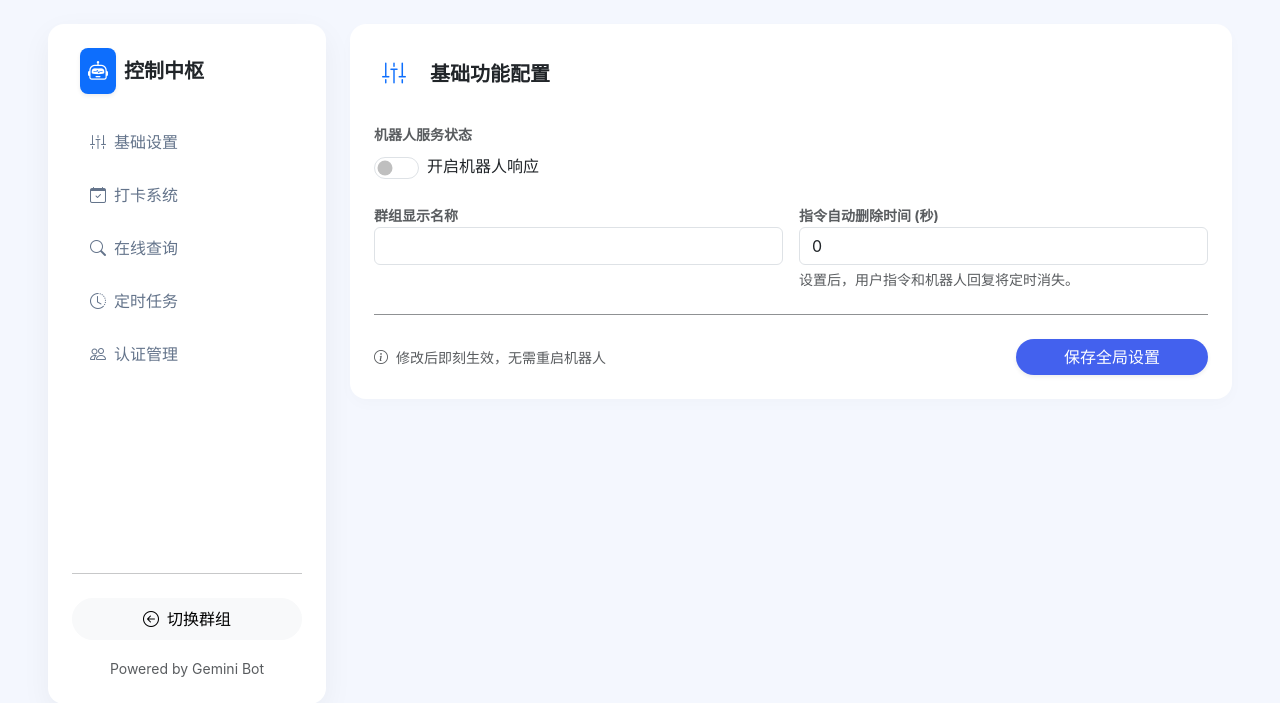
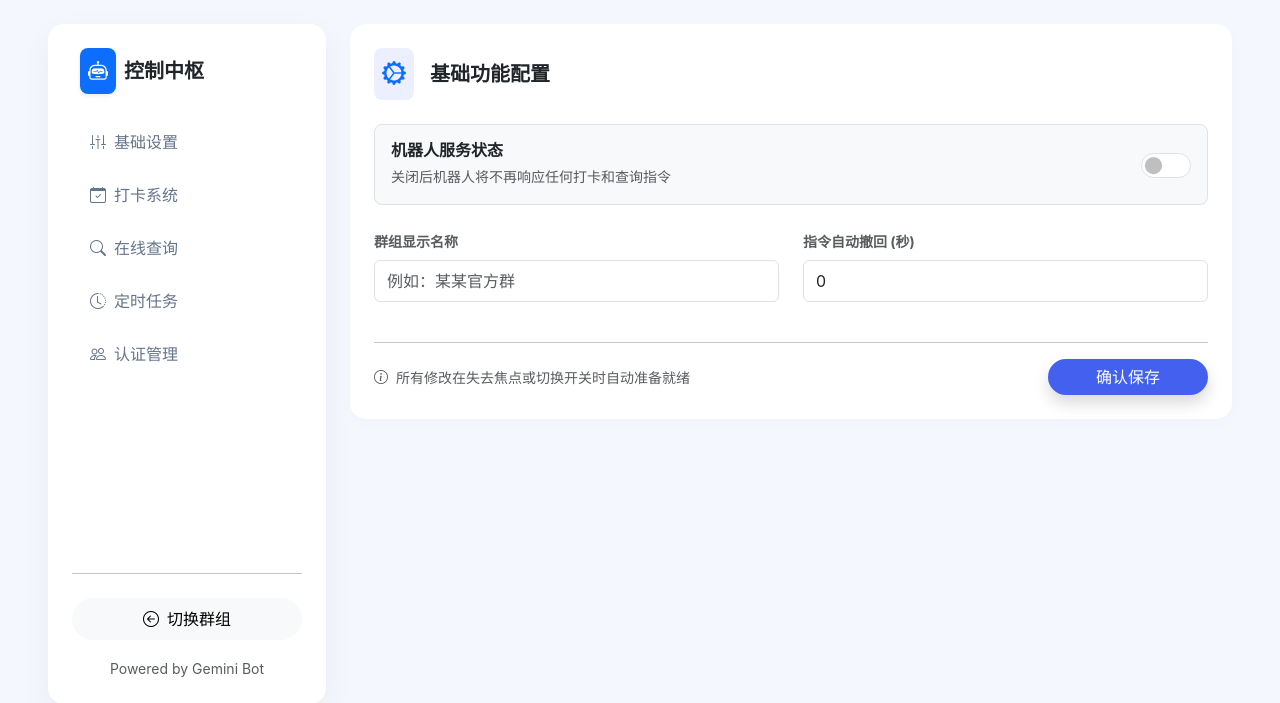
Before and after one commit to Szchiji/fangzhang, a FastAPI app: template templates/basic.html in a window 1280 px wide. Shown: the top 703 px of the page. Run offline with FastAPI, Linux system fonts and the light colour scheme; the template is opened without the code that fills it: most values are stand-ins (such as "Sample title", 1, 10 or a date in 2020); parts of the project's set-up code (start-up, migrations or seed data) failed here and were passed over; some libraries are stand-ins or nearby versions.

Commit message:
Update basic.html

```diff
--- a/templates/basic.html
+++ b/templates/basic.html
@@ -2,8 +2,8 @@
 {% block content %}
 <div class="card p-4">
     <div class="d-flex align-items-center mb-4">
-        <div class="bg-primary-soft text-primary p-2 rounded-3 me-3">
-            <i class="bi bi-sliders2-vertical fs-4"></i>
+        <div class="bg-primary-soft text-primary p-2 rounded-3 me-3" style="background: rgba(67,97,238,0.1);">
+            <i class="bi bi-gear-wide-connected fs-4"></i>
         </div>
         <h5 class="fw-bold m-0">基础功能配置</h5>
     </div>
@@ -12,34 +12,56 @@
         <input type="hidden" name="sid" value="{{sid}}">
         <input type="hidden" name="gid" value="{{gid}}">
 
-        <div class="mb-4">
-            <label class="small fw-bold text-muted mb-2 d-block">机器人服务状态</label>
-            <div class="form-check form-switch p-0 d-flex align-items-center">
-                <input class="form-check-input ms-0 me-2" type="checkbox" name="is_on" {% if g[2] %}checked{% endif %} style="width: 45px; height: 22px;">
-                <label class="form-check-label">开启机器人响应</label>
+        <div class="row g-4">
+            <div class="col-12">
+                <div class="p-3 rounded-3 border bg-light d-flex justify-content-between align-items-center">
+                    <div>
+                        <h6 class="fw-bold mb-1">机器人服务状态</h6>
+                        <small class="text-muted">关闭后机器人将不再响应任何打卡和查询指令</small>
+                    </div>
+                    <div class="form-check form-switch">
+                        <input class="form-check-input" type="checkbox" name="is_on" style="width: 50px; height: 25px;"
+                               {% if g[2] == 1 %}checked{% endif %} onchange="updateValue('is_on', this.checked ? 1 : 0)">
+                    </div>
+                </div>
             </div>
-        </div>
 
-        <div class="row g-3">
             <div class="col-md-6">
-                <label class="small fw-bold text-muted">群组显示名称</label>
-                <input type="text" name="group_name" class="form-control" value="{{g[1]}}">
+                <label class="small fw-bold text-muted mb-2">群组显示名称</label>
+                <input type="text" class="form-control py-2" value="{{ g[1] }}"
+                       onchange="updateValue('group_name', this.value)" placeholder="例如：某某官方群">
             </div>
+
             <div class="col-md-6">
-                <label class="small fw-bold text-muted">指令自动删除时间 (秒)</label>
-                <input type="number" name="del_sec" class="form-control" value="{{g[11] or 0}}" placeholder="0 为不删除">
-                <div class="form-text mt-1">设置后，用户指令和机器人回复将定时消失。</div>
+                <label class="small fw-bold text-muted mb-2">指令自动撤回 (秒)</label>
+                <input type="number" class="form-control py-2" value="{{ g[11] or 0 }}"
+                       onchange="updateValue('del_sec', this.value)" placeholder="0 为不撤回">
             </div>
-        </div>
 
-        <hr class="my-4 opacity-50">
-
-        <div class="d-flex justify-content-between align-items-center">
-            <span class="text-muted small"><i class="bi bi-info-circle me-1"></i> 修改后即刻生效，无需重启机器人</span>
-            <button type="button" onclick="ajaxSubmit('basicForm', '/api/save')" class="btn btn-primary px-5 rounded-pill shadow-sm">
-                保存全局设置
-            </button>
+            <div class="col-12 mt-4">
+                <hr class="opacity-10">
+                <div class="d-flex justify-content-between align-items-center">
+                    <span class="small text-muted"><i class="bi bi-info-circle me-1"></i> 所有修改在失去焦点或切换开关时自动准备就绪</span>
+                    <button type="button" onclick="showToast('✅ 全局配置已更新')" class="btn btn-primary px-5 rounded-pill shadow">确认保存</button>
+                </div>
+            </div>
         </div>
     </form>
 </div>
+
+<script>
+    // 基础页面专用的 AJAX 更新函数，直接修改对应字段
+    async function updateValue(field, value) {
+        const fd = new FormData();
+        fd.append('sid', '{{sid}}');
+        fd.append('gid', '{{gid}}');
+        fd.append('field', field);
+        fd.append('value', value);
+
+        const res = await fetch('/api/save', { method: 'POST', body: fd });
+        if(res.ok) {
+            showToast(`已更新: ${field}`);
+        }
+    }
+</script>
 {% endblock %}
```
